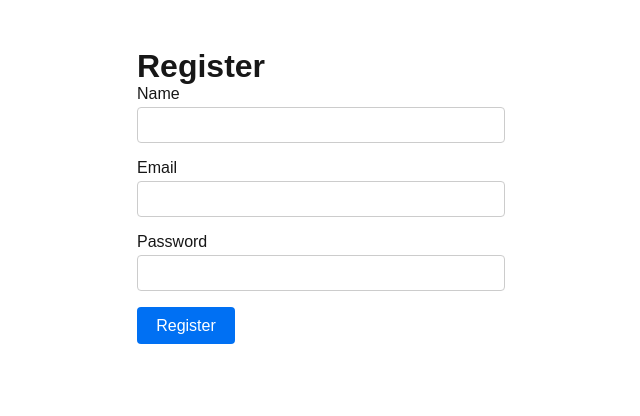
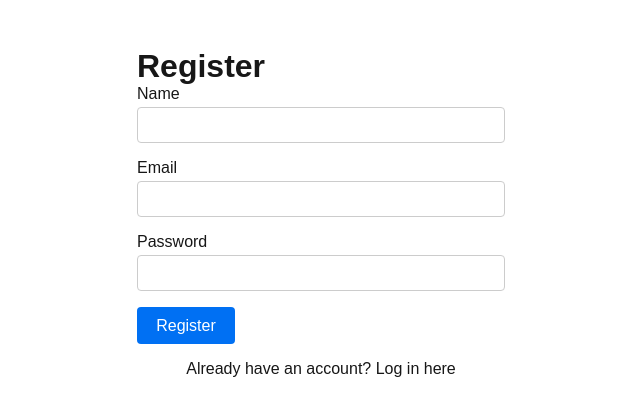
Before and after one commit to AliM972/nextjs-auth-app, a Next.js app: page /register in a window 1280 px wide. Shown: the top 416 px of the page, without its empty margins (319-959 px from the left). Built offline with nearby package versions, Linux system fonts and the light colour scheme.

Commit message:
feat: add success alert and redirect to /login on register, plus login link on register page

```diff
--- a/pages/register.js
+++ b/pages/register.js
@@ -1,7 +1,14 @@
+// pages/register.js
+
 import { useState } from 'react';
+import { useRouter } from 'next/router';
+import Link from 'next/link';
 import styles from './register.module.css';
 
 export default function Register() {
+
+    const router = useRouter();
+
     // 1. State for form fields
     const [name, setName] = useState('');
     const [email, setEmail] = useState('');
@@ -25,8 +32,9 @@ export default function Register() {
             throw new Error(data.message || 'Registration failed');
         }
 
-        // Success! You could clear the form or show a message here:
-        alert('Registered successfully! You can now log in.');
+        // Success → notify then redirect to login page
+        alert('Registration successful! Redirecting you to the login page.');
+        router.push('/login');
         } catch (err) {
         console.error('Registration error:', err);
         alert('Error: ' + err.message);
@@ -74,6 +82,10 @@ export default function Register() {
                 Register
                 </button>
             </form>
+            <p style={{ textAlign: 'center', marginTop: '1rem' }}>
+                Already have an account?{' '}
+                <Link href="/login">Log in here</Link>
+            </p>
         </div>
     );
 }
```
